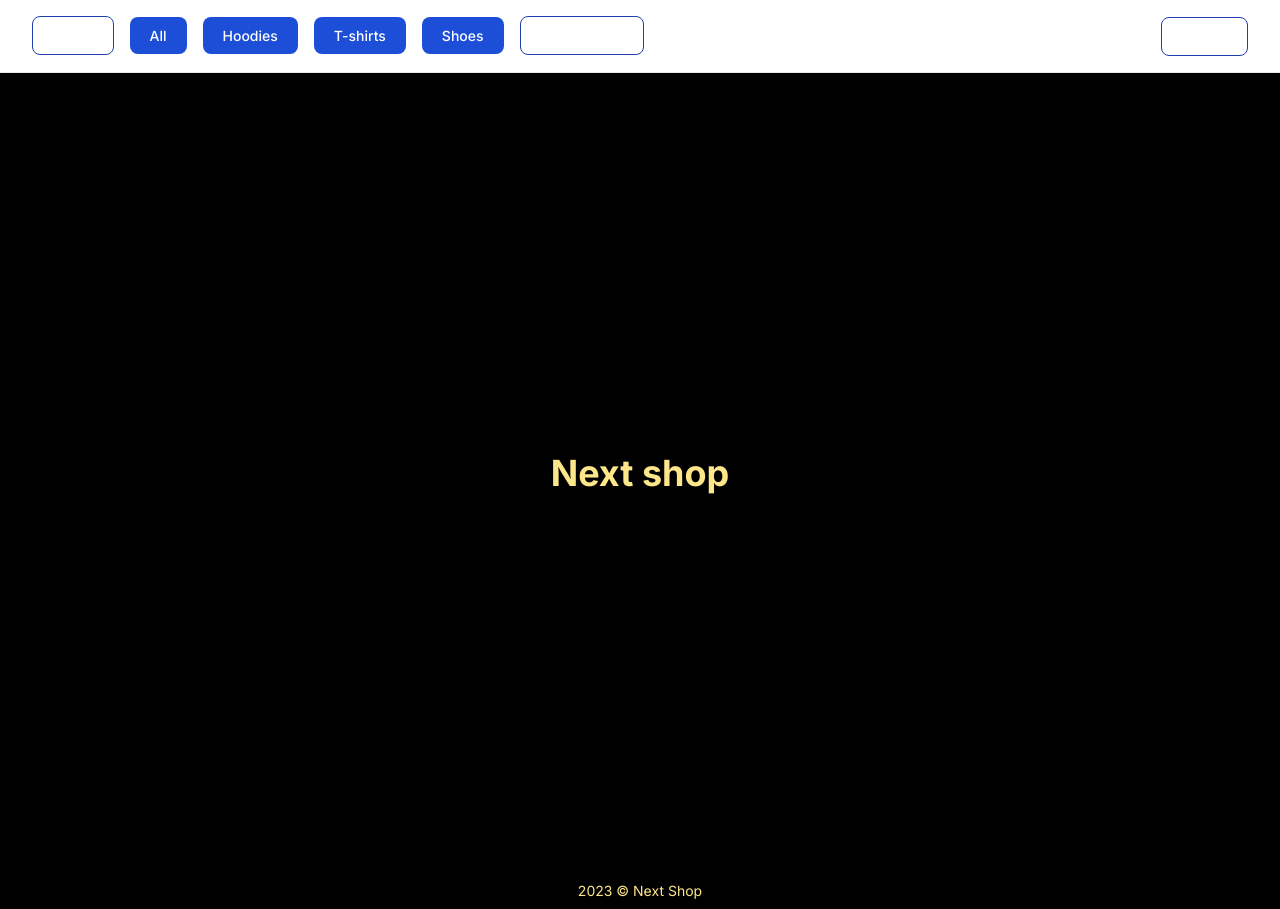
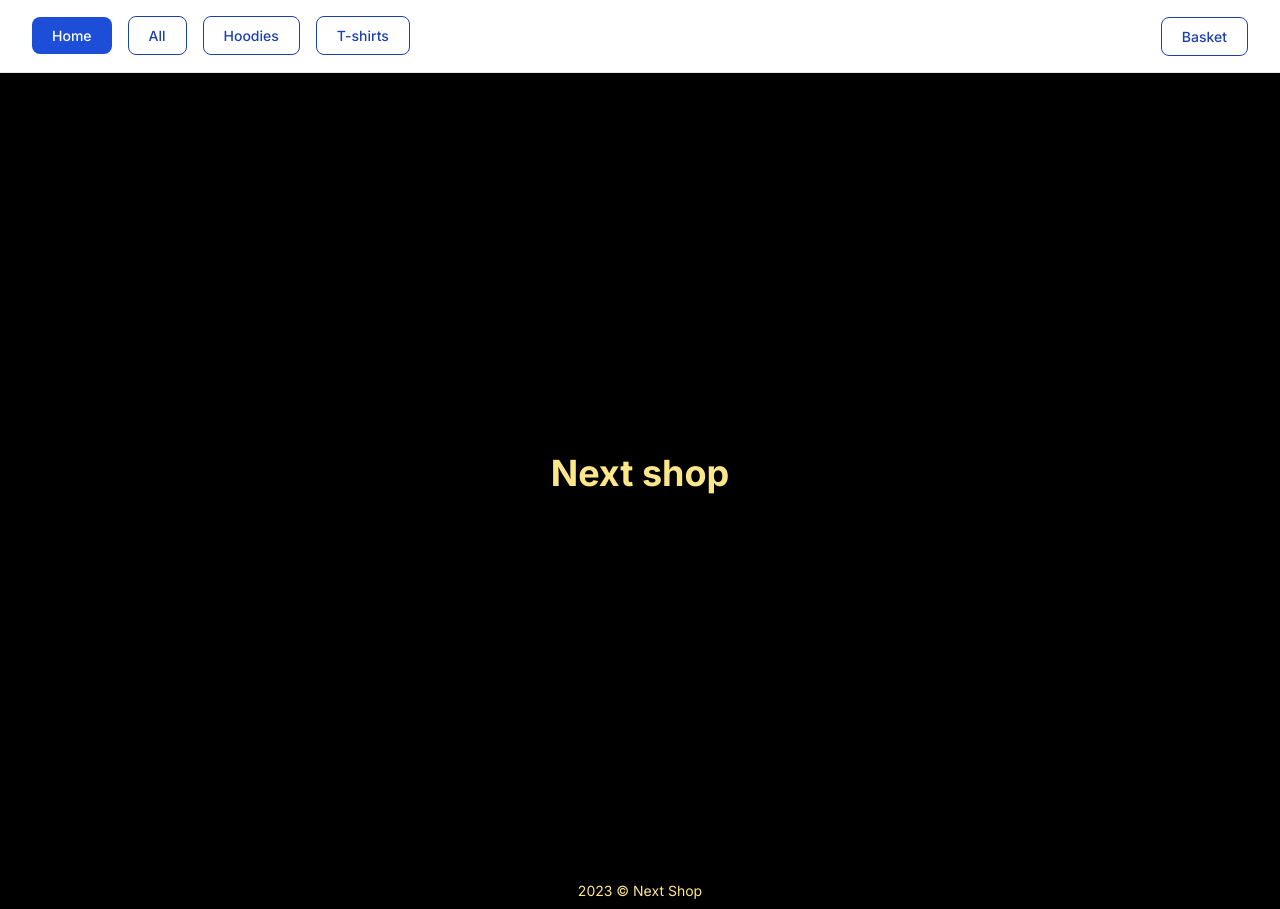
Before and after one commit to Maczi01/shoppy-next13, a Next.js app: page / in a window 1280 px wide. Built offline with nearby package versions, Linux system fonts and the light colour scheme.

Commit message:
Fixed ActiveLink.tsx

```diff
--- a/src/ui/components/ActiveLink.tsx
+++ b/src/ui/components/ActiveLink.tsx
@@ -1,10 +1,11 @@
 "use client";
+import { type UrlObject } from "url";
 import Link from "next/link";
 import { usePathname } from "next/navigation";
 import { type Route } from "next";
 
 type ActiveLinkProps<T extends string> = {
-	href: Route<T>;
+	href: Route<T> | UrlObject;
 	children: React.ReactNode;
 	exact?: boolean;
 	className?: string;
@@ -14,39 +15,17 @@ type ActiveLinkProps<T extends string> = {
 export const ActiveLink = <T extends string>({
 	href,
 	children,
-	exact = true,
-	// className,
-	// = "mr-4 mt-4 text-amber-200",
+	exact = false,
 	className = "mx-2 text-white bg-blue-700 hover:bg-blue-800 focus:ring-4 focus:ring-blue-300 font-medium rounded-lg text-sm px-5 py-2.5 dark:bg-blue-600 dark:hover:bg-blue-700 focus:outline-none dark:focus:ring-blue-800",
-	// activeClassName, // = "mr-4 mt-4  text-amber-200 hover:text-amber-400 underline",
 	activeClassName = "mx-2 border border-blue-800 text-blue-800 bg-white hover:bg-blue-800 focus:ring-4 focus:ring-blue-300 font-medium rounded-lg text-sm px-5 py-2.5 dark:bg-blue-600 dark:hover:bg-blue-700 focus:outline-none dark:focus:ring-blue-800",
 }: ActiveLinkProps<T>) => {
-	const pathname = usePathname();
+	const currentPath = usePathname();
+	const path = typeof href === "string" ? href : href.pathname || "";
 
-	const isActive = exact
-		? pathname === href
-		: pathname.startsWith(href) && pathname.length === href.length;
+	const isActive = exact ? currentPath === path : currentPath.startsWith(`${path}/`);
 
-	console.log(pathname, href, isActive);
-
-	// return (
-	// 	<Link
-	// 		href={href}
-	// 		prefetch={true}
-	// 		className={clsx(
-	// 			flex h-full w-full min-w-[3rem] items-center justify-center px-1 pt-1 text-center text-sm font-medium border-b-2,
-	// 			isActive ? activeClassName : className
-	// 			)}
-	// 	>
-	// 		{children}
-	// 	</Link>
-	// );
-	return isActive ? (
-		<Link href={href} className={`${className} ${isActive && activeClassName}`} aria-current>
-			{children}
-		</Link>
-	) : (
-		<Link href={href} className={`${className} ${isActive && activeClassName}`}>
+	return (
+		<Link href={href} className={isActive ? className : activeClassName} aria-current>
 			{children}
 		</Link>
 	);
--- a/src/ui/components/ProductListItem.tsx
+++ b/src/ui/components/ProductListItem.tsx
@@ -4,7 +4,6 @@ import { ProductListItemDescription } from "@/ui/components/ProductListItemDescr
 import { type ProductListItemFragmentFragment } from "@/gql/graphql";
 
 export const ProductListItem = (props: ProductListItemFragmentFragment) => {
-	console.log("ProductListItem", props);
 	const { images, id, name, categories, price } = props;
 	return (
 		<li className="border-amber-50">
--- a/src/ui/components/ProductListItemDescription.tsx
+++ b/src/ui/components/ProductListItemDescription.tsx
@@ -10,7 +10,6 @@ export const ProductListItemDescription = ({
 	price,
 	categories,
 }: ProductListItemDescriptionProps) => {
-	!!categories?.length && console.log("ProductListItemDescription", categories[0]?.name);
 	return (
 		<div className="mt-2 flex justify-between">
 			<div>
--- a/src/ui/organisms/Navbar.tsx
+++ b/src/ui/organisms/Navbar.tsx
@@ -5,12 +5,12 @@ export const Navbar = () => {
 		<nav className="border-bottom border-amber-200-200 flex flex-wrap items-center justify-between border-b bg-white p-6">
 			<div className="block w-full flex-grow lg:flex lg:w-auto lg:items-center">
 				<div className="text-sm lg:flex-grow">
-					<ActiveLink href={"/"}>Home</ActiveLink>
+					<ActiveLink href={"/"} exact>
+						Home
+					</ActiveLink>
 					<ActiveLink href={"/products"}>All</ActiveLink>
 					<ActiveLink href={"/categories/hoodies"}>Hoodies</ActiveLink>
 					<ActiveLink href={"/categories/t-shirts"}>T-shirts</ActiveLink>
-					<ActiveLink href={"/products"}>Shoes</ActiveLink>
-					<ActiveLink href={"/"}>Accessories</ActiveLink>
 				</div>
 				<div>
 					<ActiveLink href="/">Basket</ActiveLink>
--- a/src/ui/organisms/SingleProduct.tsx
+++ b/src/ui/organisms/SingleProduct.tsx
@@ -8,7 +8,6 @@ export const SingleProduct = ({
 	categories,
 	images,
 }: ProductListItemFragmentFragment) => {
-	console.log("SingleProduct", name, price, categories, images);
 	return (
 		<>
 			<article className="flex min-h-screen flex-col items-center justify-center bg-black text-amber-200">
```
